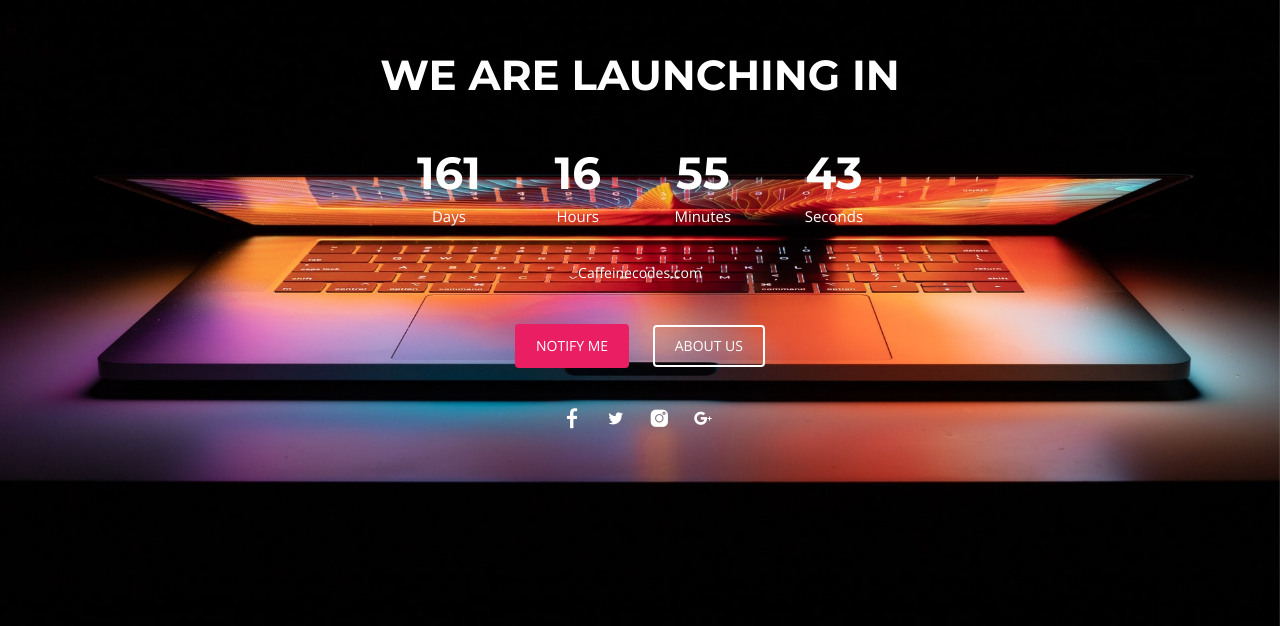
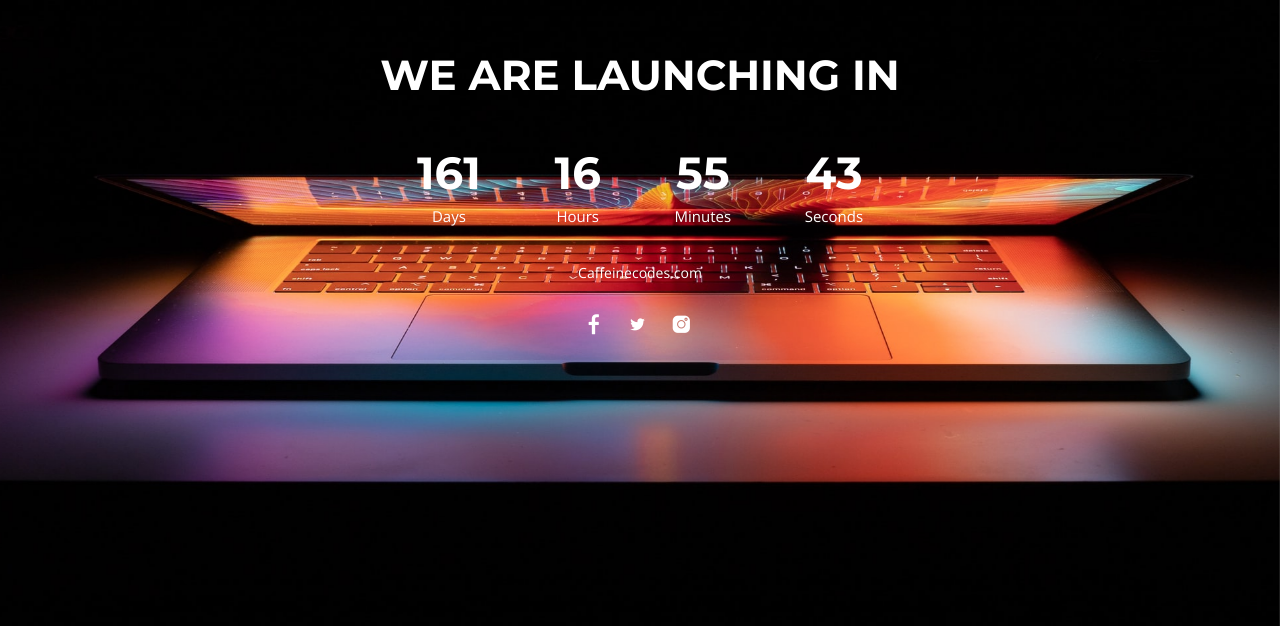
Before and after one commit to afsal-kk/afsalsymphony1.github.io, a plain HTML site: page index.html in a window 1280 px wide. Shown: the part 174-800 px from the top of the page. Drawn offline with nearby package versions, Linux system fonts and the light colour scheme; files whose address does not match are found by name.

Commit message:
link location changes

```diff
--- a/index.html
+++ b/index.html
@@ -47,15 +47,11 @@
             <p>
             Caffeinecodes.com<br>
             </p>
-            <div class="button-group">
-              <a href="#" class="btn btn-common">Notify Me</a>
-              <a href="#" class="btn btn-border">About Us</a>
-            </div>
+
             <div class="social mt-4">
-              <a class="facebook" href="#"><i class="lni-facebook-filled"></i></a>
-              <a class="twitter" href="#"><i class="lni-twitter-filled"></i></a>
-              <a class="instagram" href="#"><i class="lni-instagram-filled"></i></a>
-              <a class="google" href="#"><i class="lni-google-plus"></i></a>
+              <a class="facebook" href="http://facebook.com/caffeinecodes"><i class="lni-facebook-filled"></i></a>
+              <a class="twitter" href="http://twitter.com/caffeinecodes"><i class="lni-twitter-filled"></i></a>
+              <a class="instagram" href="http://instagram.com/caffeinecodes"><i class="lni-instagram-filled"></i></a>
             </div>
           </div>
         </div>
```
